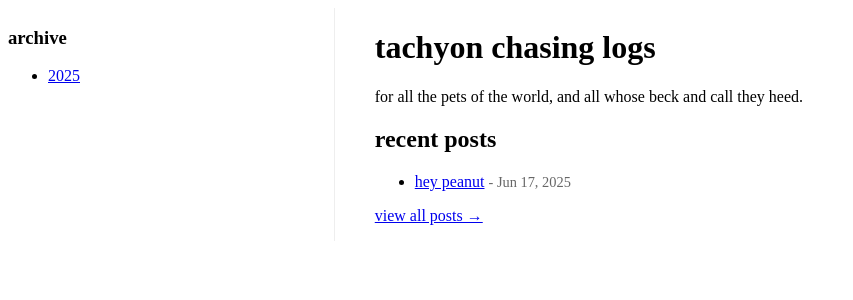
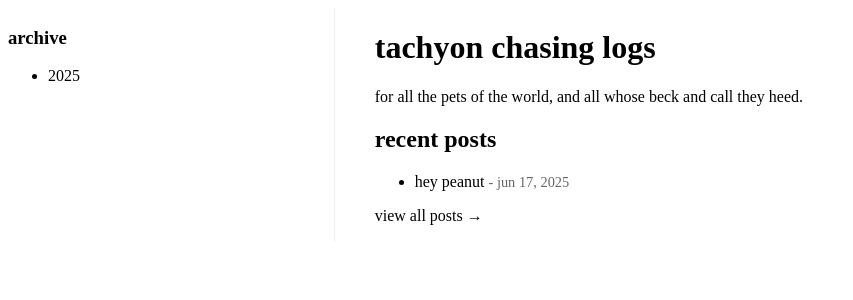
Before and after one commit to catgoesmiao/catgoesmiao.github.io, a Jekyll site: the page built from index.html, in a window 1280 px wide. Shown: the top 300 px of the page, without its empty margins (0-853 px from the left). Built offline with Jekyll 4.4.1, drawn with Linux system fonts in a browser that asks for light colours.

Commit message:
Update styles.css

```diff
--- a/assets/css/styles.css
+++ b/assets/css/styles.css
@@ -21,3 +21,23 @@
   color: #666;
   font-size: 0.9em;
 }
+
+/* Makes ALL text lowercase */
+body {
+  text-transform: lowercase;
+}
+
+/* Fix for first letters after punctuation */
+p:first-letter,
+li:first-letter,
+h1:first-letter,
+h2:first-letter,
+h3:first-letter {
+  text-transform: lowercase !important;
+}
+
+/* Makes links look normal (but still lowercase) */
+a {
+  text-decoration: none;
+  color: inherit;
+}
```
